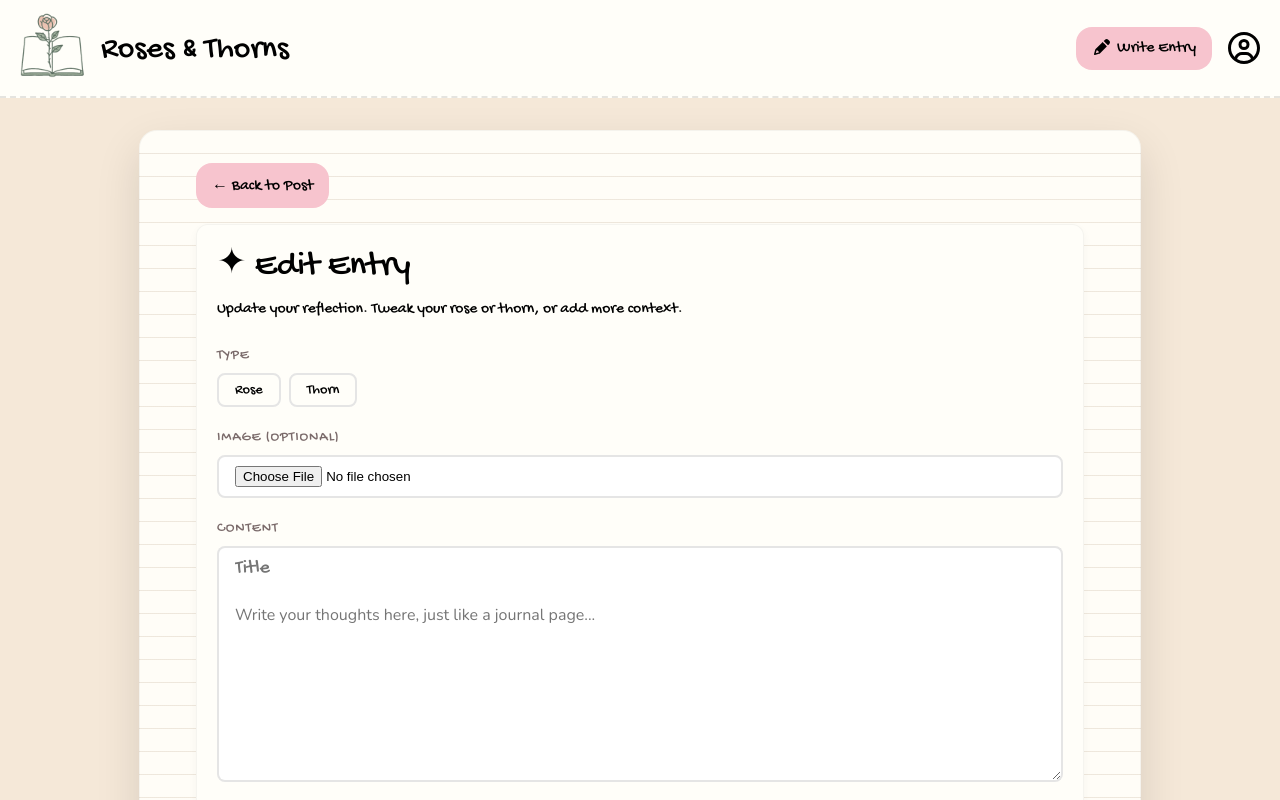
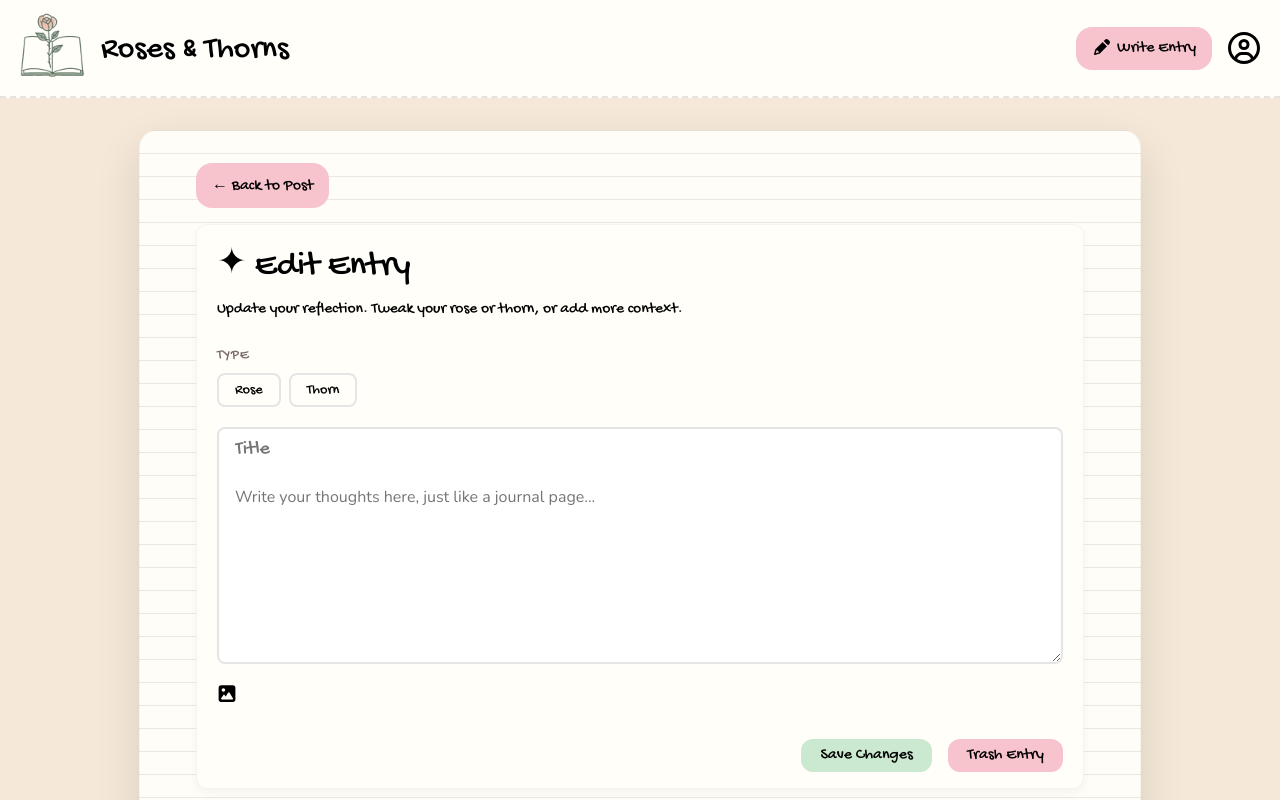
Before and after one commit to mmari0c/roses-and-thorns, a React (Vite) app: page /edit-post/1 in a window 1280 px wide. Shown: the top 800 px of the page. Built offline with nearby package versions, Linux system fonts and the light colour scheme; no server answers; the database is empty; a web font is replaced by a local one.

Commit message:
Updated UI!!

```diff
--- a/src/routes/CreatePost.css
+++ b/src/routes/CreatePost.css
@@ -165,6 +165,24 @@
    transform: translateY(-1px);
  }
 
+ .preview-image {
+  max-width: -webkit-fill-available;
+  object-fit: scale-down;
+  max-height: 80vh;
+ }
+
+ .preview-image:hover {
+  cursor: pointer;
+ }
+
+ .upload-icon {
+    height: 1.2rem;
+ }
+
+ .upload-icon:hover {
+    cursor: pointer;
+ }
+
  /* Submit button a bit softer */
  .submit-entry {
    margin-top: 0.5rem;
@@ -189,8 +207,8 @@
 
   .edit-buttons {
     display: flex;
+    flex-direction: row-reverse;
     gap: 1rem;
-    margin-bottom: 1rem;
   }
 
   .error-message {
--- a/src/routes/CreatePost.jsx
+++ b/src/routes/CreatePost.jsx
@@ -109,9 +109,6 @@ function CreatePost() {
   return (
 <div className="create-page">
   <div className="create-post-container entry-paper">
-  {/* <img className="tape tape-left" src={tape} alt="tape" />
-  <img className="tape tape-right" src={tape} alt="tape" /> */}
-  <img classNamesrc={tape} alt="" />
     <h2 className="entry-header">✦ New Entry</h2>
     <p className="entry-subtitle">
       Take a moment to reflect. Share today’s rose or thorn in your journal.
@@ -151,37 +148,24 @@ function CreatePost() {
         </div>
       </div>
 
-      <div className="form-item">
-        <label className="image-upload-label">Image (Optional)</label>
 
-        {/* Hidden file input */}
-        <input
-          type="file"
-          accept="image/*"
-          ref={fileInputRef}
-          onChange={handleFileChange}
-          style={{ display: "none" }}
-        />
-
-        {/* Clickable icon OR preview image */}
+      {postData.image_url ? (
         <div
           className="upload-trigger"
           onClick={() => fileInputRef.current.click()}
         >
-          {postData.image_url ? (
-            <img
-              src={postData.image_url}
-              alt="Preview"
-              className="preview-image"
-            />
-          ) : (
-            <FontAwesomeIcon icon={faImage} className="upload-icon" />
-          )}
+          <img
+            src={postData.image_url}
+            alt="Preview"
+            className="preview-image"
+            style={{pointer: "cursor"}}
+          />
         </div>
-      </div>
+        ) : ( null
+      )}
+
 
       <div className="form-item">
-        <label>Content</label>
         <div className="form-content">
           <input
             className="entry-title"
@@ -198,6 +182,29 @@ function CreatePost() {
             onChange={handleChange}
             required
           ></textarea>
+        </div>
+      </div>
+
+      <div className="form-item">
+        {/* Hidden file input */}
+        <input
+          type="file"
+          accept="image/*"
+          ref={fileInputRef}
+          onChange={handleFileChange}
+          style={{ display: "none" }}
+        />
+
+        {/* Clickable icon OR preview image */}
+        <div
+          className="upload-trigger"
+          onClick={() => fileInputRef.current.click()}
+        >
+          {postData.image_url ? (
+            null
+          ) : (
+            <FontAwesomeIcon icon={faImage} className="upload-icon" />
+          )}
         </div>
       </div>
 
--- a/src/routes/EditPost.jsx
+++ b/src/routes/EditPost.jsx
@@ -1,15 +1,16 @@
 import "./CreatePost.css";
-import { useState, useEffect } from "react";
+import { useState, useEffect, useRef } from "react";
 import { supabase } from "../client";
 import { useParams, useLocation } from "react-router";
 import { FontAwesomeIcon } from "@fortawesome/react-fontawesome";
-import { faCircleExclamation } from "@fortawesome/free-solid-svg-icons";
+import { faCircleExclamation, faImage } from "@fortawesome/free-solid-svg-icons";
 import tape from "../assets/tape.png";
 
 function EditPost() {
 
   const {postId} = useParams();
   const { state } = useLocation();
+  const fileInputRef = useRef(null);
 
   const [postData, setPostData] = useState({
    type: "",
@@ -183,24 +184,22 @@ function EditPost() {
         </div>
       </div>
 
-      <div className="form-item">
-      {
-          postData.image_url && (
-            <div className="preview-image-container">
-              <img src={postData.image_url} alt="Preview" className="preview-image"/>
-            </div>
-          )
-        }
-        <label>Image (Optional)</label>
-        <input
-          type="file"
-          accept="image/*"
-          onChange={handleFileChange}
-        />
-      </div>
+      {postData.image_url ? (
+        <div
+          className="upload-trigger"
+          onClick={() => fileInputRef.current.click()}
+        >
+          <img
+            src={postData.image_url}
+            alt="Preview"
+            className="preview-image"
+            style={{pointer: "cursor"}}
+          />
+        </div>
+        ) : ( null
+      )}
 
       <div className="form-item">
-        <label>Content</label>
         <div className="form-content">
           <input
             className="entry-title"
@@ -222,12 +221,36 @@ function EditPost() {
         </div>
       </div>
 
+      <div className="form-item">
+        {/* Hidden file input */}
+        <input
+          type="file"
+          accept="image/*"
+          ref={fileInputRef}
+          onChange={handleFileChange}
+          style={{ display: "none" }}
+        />
+
+        {/* Clickable icon OR preview image */}
+        <div
+          className="upload-trigger"
+          onClick={() => fileInputRef.current.click()}
+        >
+          {postData.image_url ? (
+            null
+          ) : (
+            <FontAwesomeIcon icon={faImage} className="upload-icon" />
+          )}
+        </div>
+      </div>
+
+
       <div className="edit-buttons">
+        <button className="submit-entry delete-button" onClick={deletePost}>
+          Trash Entry
+        </button>
         <button className="edit-button submit-entry" type="submit">
           Save Changes
-        </button>
-        <button className="submit-entry delete-button" onClick={deletePost}>
-          Trash Entry
         </button>
       </div>
 
```
